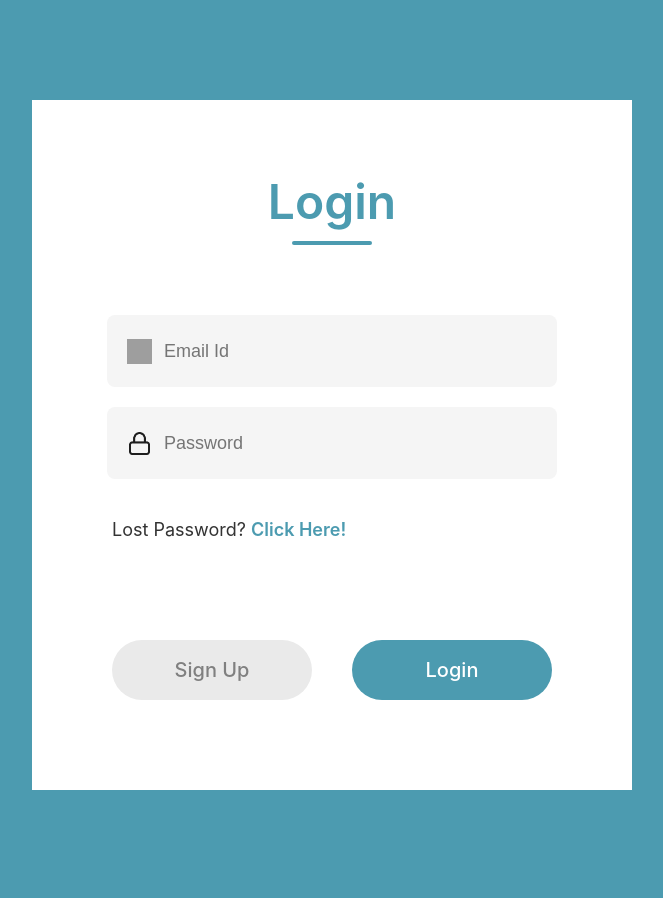
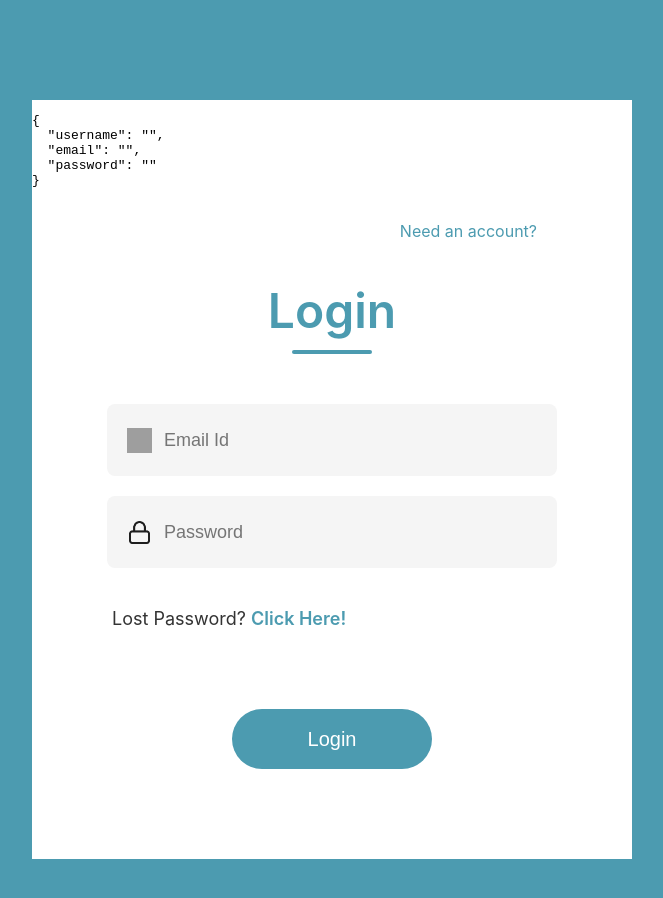
Before and after one commit to HALF-2300/halfapp, a React (Create React App) app: page / in a window 1280 px wide. Shown: the whole page, without its empty margins (308-971 px from the left). Built offline with nearby package versions, Linux system fonts and the light colour scheme; grey boxes are pictures that could not be loaded.

Commit message:
Login validation & testing

```diff
--- a/src/Components/LoginSignup/LoginSignup.css
+++ b/src/Components/LoginSignup/LoginSignup.css
@@ -14,7 +14,8 @@
     align-items: center;
     gap: 10px;
     width: 100%;
-    margin-top: 72px;
+    margin-top: 40px;
+    padding-bottom: 10px;
 }
 
 .text{
@@ -32,7 +33,7 @@
 }
 
 .inputs{
-    margin-top: 50px;
+    margin-top: 20px;
     display: flex;
     flex-direction: column;
     gap: 20px;
@@ -53,6 +54,11 @@
     height: 25px;
     margin-left: 20px;
     margin-right: 10px;
+}
+
+button{
+    border: none;
+    outline: none;
 }
 
 .input input{
@@ -78,11 +84,25 @@
     cursor: pointer;
 }
 
+.error{
+    color: #ff0033;
+    width: 100%;
+    margin-left: 80px;
+    font-size: 14px;
+}
+
 .submit-container{
     display: flex;
     justify-content: center;
     margin: 60px auto;
     gap: 40px;
+}
+.logsign-container{
+    display: flex;
+    justify-content: right;
+    padding-right: 80px;
+    margin: 20px 5px;
+    gap: 10px;
 }
 
 .submit{
@@ -99,6 +119,16 @@
     cursor: pointer;
 }
 
+.LogSign{
+    align-items: end;
+    font-weight: 400;
+    cursor: pointer;
+}
+
+.blue{
+    color: #4C9BB0;
+}
+
 .gray{
     color: gray;
     background: #eaeaea;
--- a/src/Components/LoginSignup/LoginSignup.jsx
+++ b/src/Components/LoginSignup/LoginSignup.jsx
@@ -6,37 +6,119 @@ import password_icon from '../Assets/password.png';
 
 
 const LoginSignup = () => {
+
+  const initialValues = { username: '', email: '', password: '' };
+  const [formValues, setFormValues] = React.useState(initialValues);
+  const [formErrors, setFormErrors] = React.useState({});
+  const [isSubmitted, setIsSubmitted] = React.useState(false);
   const [action, setAction] = React.useState('Login');
+
+  const handleChange = (e) => {
+    const { name, value } = e.target;
+    setFormValues({ ...formValues, [name]: value });
+    console.log(formValues);
+  };
+
+  const handleSubmit = (e) => {
+    e.preventDefault();
+    setFormErrors(validate(formValues, action));
+    setIsSubmitted(true);
+  };
+
+  React.useEffect(() => {
+    console.log(formErrors);
+    if (Object.keys(formErrors).length === 0 && isSubmitted) {
+      console.log('Form is valid and ready for submission');
+      console.log('Form Values:', formValues);
+    }
+  }, [formErrors, isSubmitted, formValues]);
+
+  const validate = (values) => {
+    const errors = {};
+    const regex = /^[^\s@]+@[^\s@]+\.[^\s@]+$/i;
+    if (!values.username) {
+      errors.username = 'Username is required';
+    }
+    if (!values.email) {
+      errors.email = 'Email is required';
+    } else if (!regex.test(values.email)) {
+      errors.email = 'This is not a valid email format';
+    }
+    if (!values.password) {
+      errors.password = 'Password is required';
+      } else if (values.password.length < 6) {
+        errors.password = 'Password must be more than 6 characters';
+      } else if (values.password.length > 10) {
+        errors.password = 'Password cannot exceed more than 10 characters';
+    } return errors;
+  };
 
   return (
     <div className='container'>
+      <pre>{JSON.stringify(formValues, undefined, 2)}</pre>
+      <form onSubmit={handleSubmit}>
+        <div className='logsign-container'>
+        {action === 'Sign Up' ? <div></div> :
+          <div className={action === "Login" ? "Logsign blue" : "LogSign"}
+            onClick={() => {
+              setAction("Sign Up");
+            }}><span>Need an account?</span></div>
+          }
+        {action === 'Login' ? <div></div> :
+          <div className={action === "Sign Up" ? "Logsign blue" : "LogSign"}
+            onClick={() => {
+              setAction("Login")
+            }}><span>Already have an account?</span></div>
+          }
+        </div>
         <div className="header">
           <div className="text">{action}</div>
           <div className="underline"></div>
         </div>
         <div className="inputs">
-        {action === 'Login' ? <div></div>:
+          {action === 'Login' ? <div></div> :
             <div className="input">
               <img src={user_icon} alt="" />
-            <input type="text" placeholder='Name' />
+              <input
+                type="text"
+                name="username"
+                placeholder='Name'
+                value={formValues.username}
+                onChange={handleChange}
+                />
+              {formErrors.username && <span className="error">{formErrors.username}</span>}
             </div>
           }
           <div className="input">
             <img src={email_icon} alt="" />
-            <input type="email" placeholder='Email Id' />
+            <input
+              type="email"
+              name="email"
+              placeholder='Email Id'
+              value={formValues.email}
+              onChange={handleChange} />
+            {formErrors.email && <span className="error">{formErrors.email}</span>}
           </div>
           <div className="input">
             <img src={password_icon} alt="" />
-            <input type="password" placeholder='Password' />
+            <input
+              type="password"
+              name="password"
+              placeholder='Password'
+              value={formValues.password}
+              onChange={handleChange} />
+            {formErrors.password && <span className="error">{formErrors.password}</span>}
           </div>
-        {action === 'Sign Up' ? <div></div>:
+          {action === 'Sign Up' ? <div></div> :
             <div className="forgot-password">Lost Password? <span>Click Here!</span></div>
           }
+        </div>
         <div className="submit-container">
-            <div className={action==="Login"?"submit gray":"submit"} onClick={()=>{setAction("Sign Up")}}>Sign Up</div>
-            <div className={action==="Sign Up"?"submit gray":"submit"} onClick={()=>{setAction("Login")}}>Login</div>
+          <button type="submit" className="submit"          >
+            {action}
+          </button>
         </div>
-      </div>
+      </form>
     </div>
   );
 }
```
Also changed, not shown: 2 other files (tests, documents, lock files or other folders). Lines whose indentation alone changed are shown as unchanged.
